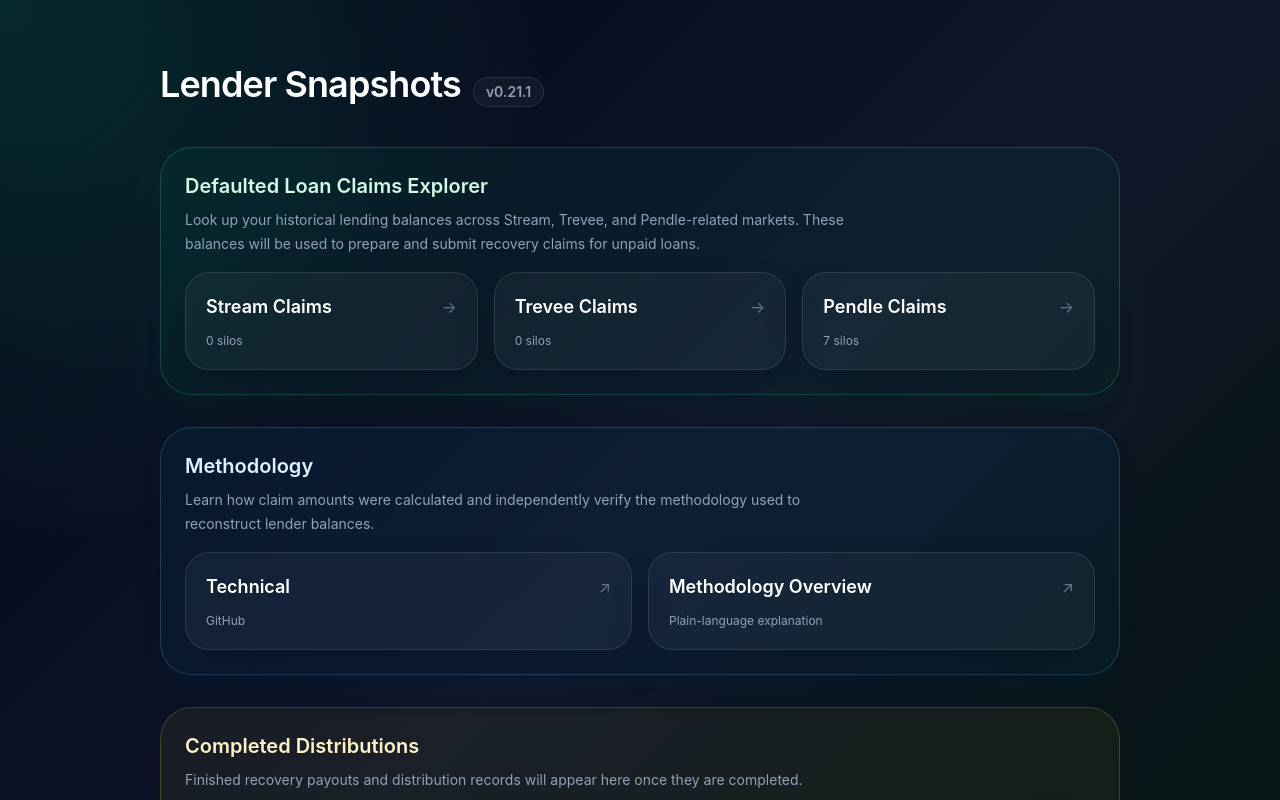
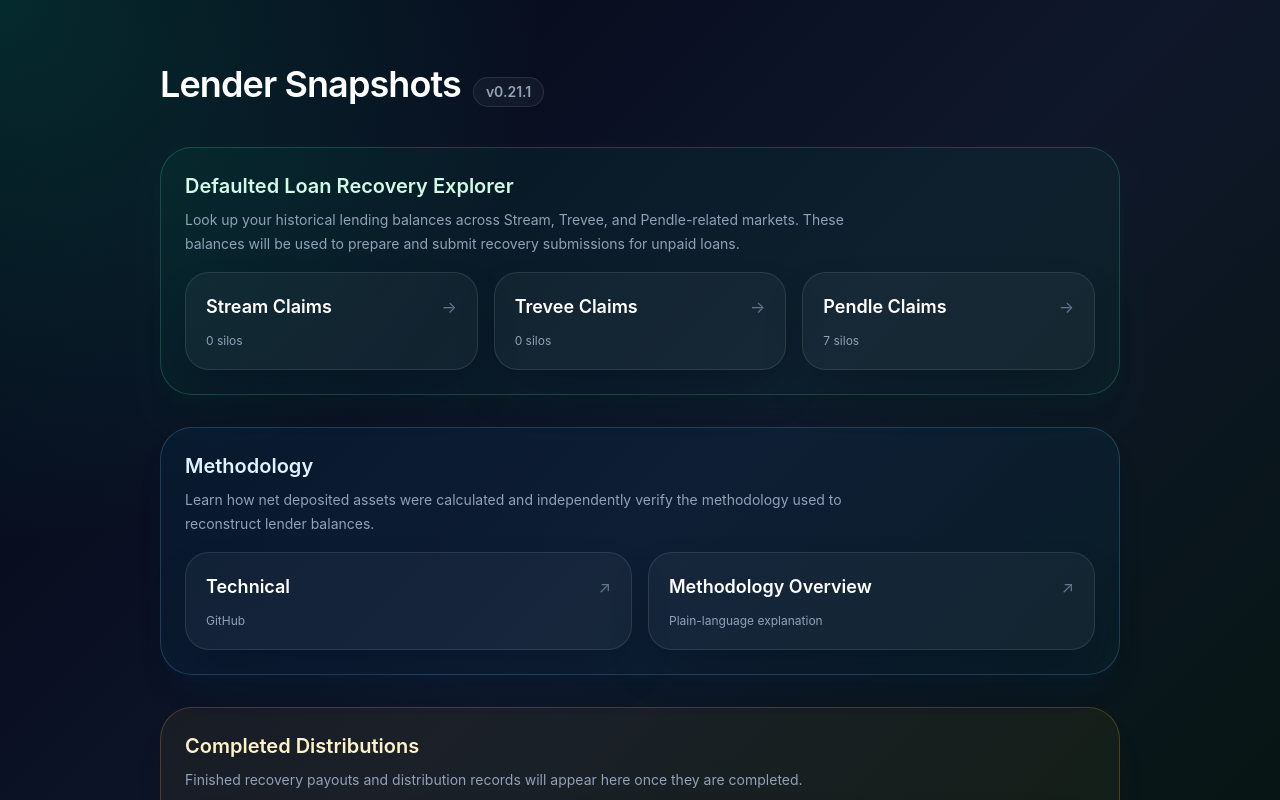
Before and after one commit to silo-finance/lenders-snapshot, a React (Vite) app: page / in a window 1280 px wide. Shown: the top 800 px of the page. Built offline with nearby package versions, Linux system fonts and the light colour scheme.

Commit message:
Rename Claim Amount to Net Deposited Assets across UI and docs.
Starting balance is now Deposited Assets; export file is stream-all-balances.csv.

```diff
--- a/src/App.tsx
+++ b/src/App.tsx
@@ -130,9 +130,9 @@
   "Vault",
   "Address",
   "Type",
+  "Deposited Assets",
+  "Debt",
   "Net Deposited Assets",
-  "Debt",
-  "Claim Amount",
   "Symbol",
 ];
 
@@ -299,7 +299,7 @@
             const pairs = chains.flatMap((snapshotChain) =>
               snapshotChain.silos.map((snapshotSilo) => ({ chain: snapshotChain, silo: snapshotSilo })),
             );
-            downloadCsv(`${slug}-all-claims.csv`, buildExportCsv(pairs, csvDecimal));
+            downloadCsv(`${slug}-all-balances.csv`, buildExportCsv(pairs, csvDecimal));
           }}
         >
           Export all (CSV)
@@ -465,7 +465,7 @@
           </div>
           <div className="min-w-0 text-right">
             <p className="text-xs font-semibold uppercase tracking-[0.22em] text-slate-400">
-              Total Net Claim Amount
+              Total Net Deposited Assets
               {eventsToBlock > 0 ? (
                 <span className="ml-2 font-normal italic normal-case tracking-normal text-slate-500">
                   at block <BlockLink block={eventsToBlock} chainId={silo.chainId} />
@@ -524,9 +524,9 @@
   const borrowSymbol = silo.borrowRepayToken?.symbol || "borrowed asset";
   return (
     <DisclaimerNote className={className}>
-      <span className="font-semibold text-amber-100">Note on negative claim amounts.</span> After the {borrowSymbol}{" "}
+      <span className="font-semibold text-amber-100">Note on negative net deposited assets.</span> After the {borrowSymbol}{" "}
       depeg, sharply higher interest rates inflated collateral values, letting positions borrow far more {borrowSymbol}{" "}
-      than their snapshot-time collateral was worth. This surfaces as a large negative claim amount — a valuation-timing
+      than their snapshot-time collateral was worth. This surfaces as large negative net deposited assets — a valuation-timing
       effect, not missing data or an under-collateralized loan.
     </DisclaimerNote>
   );
@@ -538,7 +538,7 @@
       <span className="font-semibold text-amber-100">Note on fee-related vault transfers.</span> Silos do not have
       fee-related share transfers; vaults may. Accrued vault fees/interest are not tracked as a standalone flow, but they
       can be included in vault share-token transfers. Such transfers may increase other wallets&rsquo; balances while
-      leaving the vault fee recipient with a negative claim amount — an accounting artifact, not missing funds.
+      leaving the vault fee recipient with negative net deposited assets — an accounting artifact, not missing funds.
     </DisclaimerNote>
   );
 }
@@ -561,7 +561,7 @@
   return (
     <DisclaimerNote className={className}>
       <span className="font-semibold text-amber-100">Note on airdrop deductions.</span> Lenders in this category received
-      a distribution airdrop. Each recipient&rsquo;s claim amount shown here is reduced by the amount they received,
+      a distribution airdrop. Each recipient&rsquo;s net deposited assets shown here are reduced by the amount they received,
       and the deduction appears as an &ldquo;airdrop&rdquo; entry in their operation history.
     </DisclaimerNote>
   );
@@ -1174,7 +1174,7 @@
 const ROW_VIEW_FILTER_OPTIONS: Array<{ key: keyof RowViewFilters; label: string; activeClass: string }> = [
   { key: "details", label: "Details", activeClass: "font-semibold text-emerald-200" },
   { key: "borrower", label: "Borrower", activeClass: "font-semibold text-amber-300" },
-  { key: "negative", label: "Negative claim", activeClass: "font-semibold text-rose-300" },
+  { key: "negative", label: "Negative net", activeClass: "font-semibold text-rose-300" },
   { key: "airdrop", label: "Airdrop", activeClass: "font-semibold text-fuchsia-300" },
 ];
 
@@ -1398,7 +1398,7 @@
   return (
     <div className="rounded-xl border border-white/10 bg-slate-950/80 p-4 font-mono text-xs text-slate-300">
       <div className="flex justify-between gap-3">
-        <span className="text-slate-400">Net Deposited Assets</span>
+        <span className="text-slate-400">Deposited Assets</span>
         <AmountWithSymbol symbol={symbol} value={formatUnitsFixed(baseAssets, decimals)} />
       </div>
       {flows.length === 0 ? (
@@ -1527,7 +1527,7 @@
           </div>
         ) : null}
         <div className={`mt-1 flex justify-between gap-3 ${pendingNegative ? "text-rose-300" : "text-emerald-200"}`}>
-          <span>= Claim Amount</span>
+          <span>= Net Deposited Assets</span>
           <AmountWithSymbol symbol={symbol} value={formatUnitsFixed(pendingAssets, decimals)} />
         </div>
       </div>
@@ -1621,7 +1621,7 @@
                   <ColumnHeaderSum
                     value={`${formatUnitsRounded(tableTotals.assets, silo.inputToken.decimals, 2)} ${silo.inputToken.symbol}`}
                   />
-                  <SortHeader align="right" label="Net Deposited Assets" sortKey="assets" sortState={sortState} onClick={onSort} />
+                  <SortHeader align="right" label="Deposited Assets" sortKey="assets" sortState={sortState} onClick={onSort} />
                 </th>
                 {silo.isTwoSided ? (
                   <th className="px-5 py-3 text-right font-medium">
@@ -1637,9 +1637,9 @@
                   <ColumnHeaderSum
                     value={`${formatUnitsRounded(tableTotals.pending, silo.inputToken.decimals, 2)} ${silo.inputToken.symbol}`}
                   />
-                  <SortHeader align="right" label="Claim Amount" sortKey="pending" sortState={sortState} onClick={onSort} />
+                  <SortHeader align="right" label="Net Deposited Assets" sortKey="pending" sortState={sortState} onClick={onSort} />
                 </th>
-                <th className="w-16 px-2 py-3 font-medium" aria-label="Claim amount details" />
+                <th className="w-16 px-2 py-3 font-medium" aria-label="Net deposited assets details" />
               </tr>
             </thead>
             <tbody className="divide-y divide-white/10 text-slate-200">
@@ -1719,7 +1719,7 @@
                               onClick={() => toggleBreakdown(row.address)}
                             >
                               <span aria-hidden="true">±</span>
-                              <span className="sr-only">Toggle claim amount calculation details</span>
+                              <span className="sr-only">Toggle net deposited assets calculation details</span>
                             </button>
                           ) : null}
                         </td>
@@ -1839,15 +1839,15 @@
                 <ColumnHeaderSum
                   value={`${formatUnitsRounded(tableTotals.assets, silo.inputToken.decimals, 2)} ${silo.inputToken.symbol}`}
                 />
-                <SortHeader align="right" label="Net Deposited Assets" sortKey="assets" sortState={sortState} onClick={onSort} />
+                <SortHeader align="right" label="Deposited Assets" sortKey="assets" sortState={sortState} onClick={onSort} />
               </th>
               <th className="px-5 py-3 text-right font-medium">
                 <ColumnHeaderSum
                   value={`${formatUnitsRounded(tableTotals.pending, silo.inputToken.decimals, 2)} ${silo.inputToken.symbol}`}
                 />
-                <SortHeader align="right" label="Claim Amount" sortKey="pending" sortState={sortState} onClick={onSort} />
+                <SortHeader align="right" label="Net Deposited Assets" sortKey="pending" sortState={sortState} onClick={onSort} />
               </th>
-              <th className="w-16 px-2 py-3 font-medium" aria-label="Claim amount details" />
+              <th className="w-16 px-2 py-3 font-medium" aria-label="Net deposited assets details" />
             </tr>
           </thead>
           <tbody className="divide-y divide-white/10 text-slate-200">
@@ -1892,7 +1892,7 @@
                             onClick={() => toggleBreakdown(row.address)}
                           >
                             <span aria-hidden="true">±</span>
-                            <span className="sr-only">Toggle claim amount calculation details</span>
+                            <span className="sr-only">Toggle net deposited assets calculation details</span>
                           </button>
                         ) : null}
                       </td>
@@ -2087,7 +2087,7 @@
         }`}
       >
         <span>
-          Net Deposited Assets: {formatUnitsRounded(vault.vaultSiloAssets, silo.inputToken.decimals, 2)}{" "}
+          Deposited Assets: {formatUnitsRounded(vault.vaultSiloAssets, silo.inputToken.decimals, 2)}{" "}
           {silo.inputToken.symbol}
         </span>
         {vault.vaultTotalSupply !== null ? (
@@ -2120,7 +2120,7 @@
           <WarningIcon className="mt-0.5 h-4 w-4 shrink-0" />
           <span>
             This vault allocated funds across multiple Silos. Since withdrawals and outstanding balances cannot be
-            attributed to individual Silos, any remaining claim amount is assigned to{" "}
+            attributed to individual Silos, any remaining net deposited assets are assigned to{" "}
             <span className="font-semibold text-amber-100">
               Silo {silo.siloId ? `#${silo.siloId}` : "#--"}
             </span>{" "}
@@ -2131,7 +2131,7 @@
       {hasWarning ? (
         <div className="mt-4 max-w-2xl space-y-2 text-sm leading-6 text-amber-100/75">
           <p>
-            Depositors cannot be enumerated for this vault. Its net deposited assets are shown here so the
+            Depositors cannot be enumerated for this vault. Its deposited assets are shown here so the
             non-attributable amount is still surfaced.
           </p>
         </div>
@@ -2228,7 +2228,7 @@
             <span className="font-semibold text-amber-100">Recovery calculations</span> use chain-specific snapshot
             blocks aligned to the same moment in time. The category reference block is{" "}
             <span className="font-mono font-semibold text-amber-100">{snapshotBlock.toString()}</span>. Interest accrued
-            after the snapshot is not included. Negative claim amounts may reflect unaccounted post-snapshot interest
+            after the snapshot is not included. Negative net deposited assets may reflect unaccounted post-snapshot interest
             or interest over-accrual related to the Stream Finance incident.
           </DisclaimerNote>
           <FeeShareTransferDisclaimer />
@@ -3059,10 +3059,10 @@
 
         <div className="mt-10 space-y-4 rounded-[2rem] border border-emerald-300/20 bg-emerald-400/[0.05] p-5 shadow-xl shadow-emerald-950/20 sm:p-6">
           <div>
-            <h2 className="text-xl font-semibold text-emerald-100">Defaulted Loan Claims Explorer</h2>
+            <h2 className="text-xl font-semibold text-emerald-100">Defaulted Loan Recovery Explorer</h2>
             <p className="mt-2 max-w-2xl text-sm leading-6 text-slate-400">
               Look up your historical lending balances across Stream, Trevee, and Pendle-related markets. These balances
-              will be used to prepare and submit recovery claims for unpaid loans.
+              will be used to prepare and submit recovery submissions for unpaid loans.
             </p>
           </div>
           <div className="grid gap-4 md:grid-cols-3">
@@ -3076,7 +3076,7 @@
           <div>
             <h2 className="text-xl font-semibold text-sky-100">Methodology</h2>
             <p className="mt-2 max-w-2xl text-sm leading-6 text-slate-400">
-              Learn how claim amounts were calculated and independently verify the methodology used to reconstruct lender
+              Learn how net deposited assets were calculated and independently verify the methodology used to reconstruct lender
               balances.
             </p>
           </div>
```
Also changed, not shown: src/categories.ts (+6 -6 lines), csv/stream-all-balances.csv, 1 other file (tests, documents, lock files or other folders).
